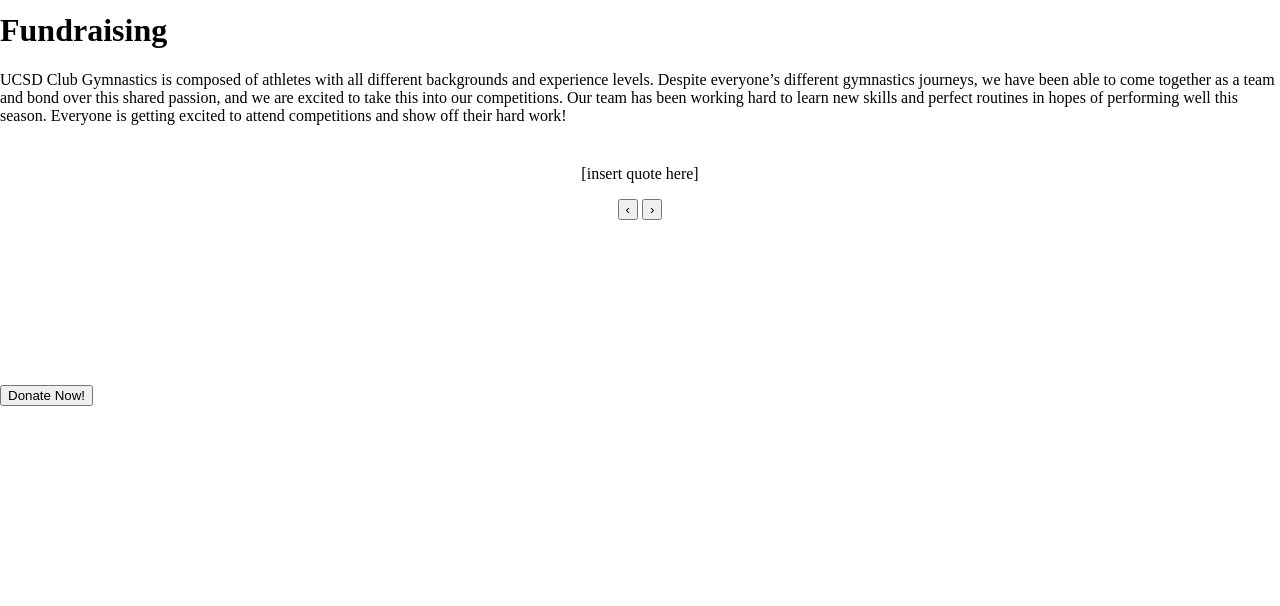
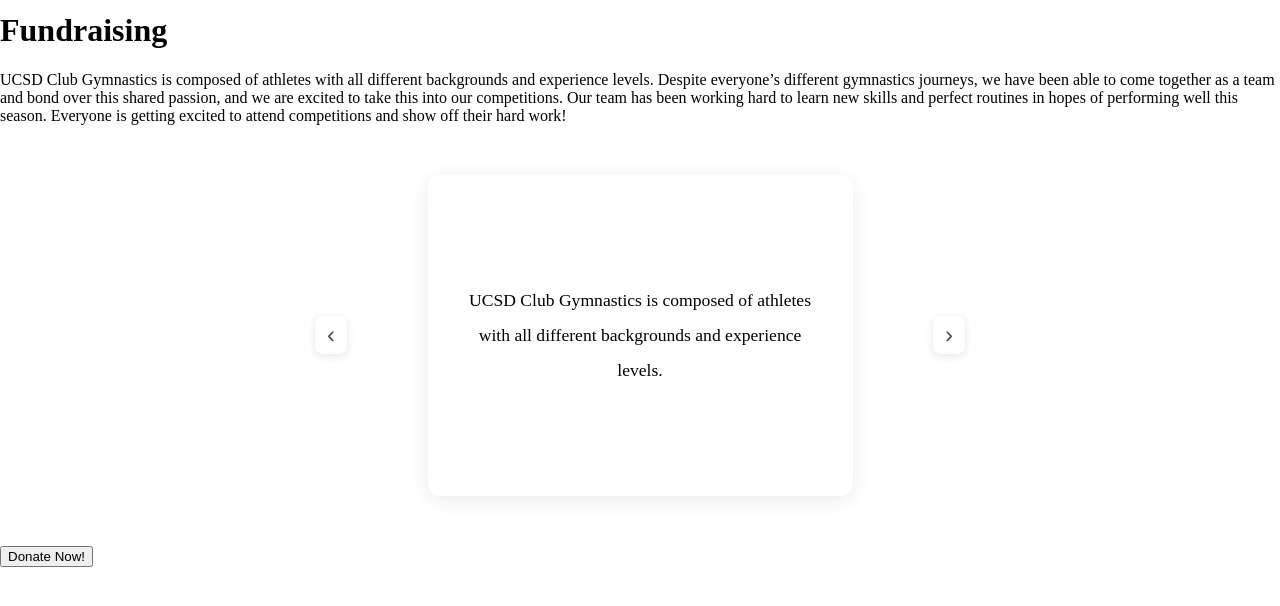
Before and after one commit to ucsdclubgym/team-website, a plain HTML site: page pages/fundraising.html in a window 1280 px wide. Shown: the part 80-686 px from the top of the page. Drawn offline with Linux system fonts and the light colour scheme.

Commit message:
quote slider stucture

```diff
--- a/pages/fundraising.html
+++ b/pages/fundraising.html
@@ -37,20 +37,32 @@
     off their hard work!
   </p>
   <div id="quote-slider">
-    <div id="active quote-card">
-      <p class="quote">[insert quote here]</p>
+    <button class="left arrow" id="prevQuote">‹</button>
+    <div id="quoteContainer">
+      <!-- <div id="quoteCard"></div> -->
+    </div>
+    <button class="right arrow" id="nextQuote">›</button>
+    <!-- <div class="active quote-card">
+      <p class="quote">
+        UCSD Club Gymnastics is composed of athletes with all different backgrounds
+        and experience levels. Despite everyone’s different gymnastics journeys, we
+        have been able to come together as a team and bond over this shared passion,
+        and we are excited to take this into our competitions. Our team has been
+        working hard to learn new skills and perfect routines in hopes of performing
+        well this season. Everyone is getting excited to attend competitions and show
+        off their hard work!
+      </p>
     </div>
     <div class="quote-card">
       <p class="quote">[insert quote2 here]</p>
-    </div>
-    <button class="left arrow" id="prevQuote">‹</button>
-    <button class="right arrow" id="nextQuote">›</button>
+    </div> -->
   </div>
   <a href="https://giveto.ucsd.edu/giving/home/?linkId=62ec04e6-9879-45e5-8457-1fb59cf5a754" target="_blank">
     <button>Donate Now!</button>
   </a>
 
-  <script>
+  <script> // move to js file later
+    // nav bar toggle
     const navToggle = document.getElementById('nav-toggle');
     const navMenu = document.getElementById('nav-links');
 
@@ -59,6 +71,80 @@
       navToggle.setAttribute('aria-expanded', !isOpen);
       navMenu.classList.toggle('nav-open');
     });
+
+    async function loadQuotes() {
+      const response = await fetch("../quotes.json");
+      const data = await response.json();
+      return data.quotes;
+    }
+
+    // shuffle
+    function shuffle(array) {
+      for (let i = array.length - 1; i > 0; i--) {
+        const j = Math.floor(Math.random() * (i + 1));
+        [array[i], array[j]] = [array[j], array[i]];
+      }
+      return array;
+    }
+
+    loadQuotes().then(quotes => {
+      const quoteContainer = document.getElementById('quoteContainer');
+      const slider = document.getElementById('quote-slider');
+      // shuffle before display
+      const shuffled = shuffle(quotes);
+      // create quote cards
+      shuffled.forEach((q, i) => {
+        const card = document.createElement('div');
+        card.classList.add('quote-card');
+        if (i === 0) {
+          card.classList.add('active');
+        }
+        card.innerHTML = `<p>${q.text}</p>`;
+        quoteContainer.appendChild(card);
+      });
+
+      // quote slider
+      const cards = document.querySelectorAll('.quote-card');
+      let index = 0;
+
+      function showQuote(i) {
+        cards.forEach(card => card.classList.remove('active'));
+        cards[i].classList.add('active');
+        // auto resize container to fit new card
+        // slider.style.height = cards[i].offsetHeight + 'px';
+      }
+
+      function nextQuote() {
+        index = (index + 1) % cards.length;
+        showQuote(index);
+      }
+
+      function prevQuote() {
+        index = (index - 1 + cards.length) % cards.length;
+        showQuote(index);
+      }
+
+      // quote slider buttons
+      document.getElementById('nextQuote').addEventListener('click', () => {
+        nextQuote();
+        resetTimer();
+      });
+
+      document.getElementById('prevQuote').addEventListener('click', () => {
+        prevQuote();
+        resetTimer();
+      });
+
+      let autoSlide = setInterval(nextQuote, 45000); // 45 second auto slide
+
+      function resetTimer() {
+        clearInterval(autoSlide);
+        autoSlide = setInterval(nextQuote, 45000);
+      }
+
+      showQuote(0);
+    });
+
   </script>
 </body>
 
--- /dev/null
+++ b/quotes.json
@@ -0,0 +1,20 @@
+{
+  "quotes": [
+    {
+      "text": "The only way to do great work is to love what you do.",
+      "author": "Steve Jobs"
+    },
+    {
+      "text": "Innovation distinguishes between a leader and a follower.",
+      "author": "Steve Jobs"
+    },
+    {
+      "text": "UCSD Club Gymnastics is composed of athletes with all different backgrounds and experience levels.",
+      "author": "Steve Jobs"
+    },
+    {
+      "text": "UCSD Club Gymnastics is a great place to meet new people and make friends. Despite everyone’s different gymnastics journeys, we have been able to come together as a team and bond over this shared passion, and we are excited to take this into our competitions.",
+      "author": "Steve Jobs"
+    }
+  ]
+}
--- a/style/quotes.css
+++ b/style/quotes.css
@@ -1,28 +1,92 @@
 #quote-slider {
   position: relative;
+  width: 55%;
+  max-width: 550px;
+  margin: 50px auto;
+  text-align: center;
+  min-height: 250px;
+  transition: height 0.5s ease; /* smooth resizing */
+}
+
+#quoteContainer {
+  position: relative;
+  aspect-ratio: 6/5;
   width: 70%;
-  max-width: 700px;
-  margin: 40px auto;
-  text-align: center;
-  min-height: 180px;
+  max-width: 750px;
+  margin: 0 auto;
+  overflow: hidden;
+  padding: 0 20px;
+  border-radius: 12px;
+  box-shadow: 0 4px 20px rgba(0, 0, 0, 0.08);
 }
 
 .quote-card {
   position: absolute;
-  top: 0;
-  left: 0;
-  width: 100%;
+  inset: 0;
+  /* top: 0;
+  left: 0; */
+  /* width: 100%; */
   opacity: 0;
-  transition: opacity 1.2s ease;
+  transition: opacity 0.45s ease;
   padding: 30px;
-  box-sizing: border-box;
-  border-radius: 12px;
-  box-shadow: 0 4px 20px rgba(0, 0, 0, 0.08);
+  /* box-sizing: border-box; */
+  /* background: white; */
   font-size: 1.1rem;
-  line-height: 1.7;
+  line-height: 2;
+  display: flex;
+  flex-direction: column;
+  justify-content: center;
+  align-items: center;
+  pointer-events: none;
+  visibility: hidden;
+  overflow-y: auto;
 }
 
 .quote-card.active {
   opacity: 1;
-  position: relative;
+  visibility: visible;
+  pointer-events: auto;
 }
+
+.arrow {
+  position: absolute;
+  top: 50%;
+  transform: translateY(-50%);
+  background: white;
+  border: none;
+  font-size: 2rem;
+  padding: 5px 12px;
+  border-radius: 8px;
+  opacity: 0.7;
+  cursor: pointer;
+  transition: opacity 0.2s ease;
+  font-size: 1.5rem;
+  box-shadow: 0 2px 10px rgba(0, 0, 0, 0.15);
+  z-index: 10;
+}
+
+.arrow:hover {
+  opacity: 1;
+}
+
+.arrow.left {
+  left: -50px;
+}
+
+.arrow.right {
+  right: -50px;
+}
+
+@media (max-width: 900px) {
+  /* #quote-slider {
+    width: 55%;
+    max-width: none;
+  } */
+  #quoteContainer {
+    width: 90%;
+    aspect-ratio: 6/5;
+    padding: 0 10px;
+  }
+  .arrow.left {left: -10px;}
+  .arrow.right {right: -10px;}
+}
```
